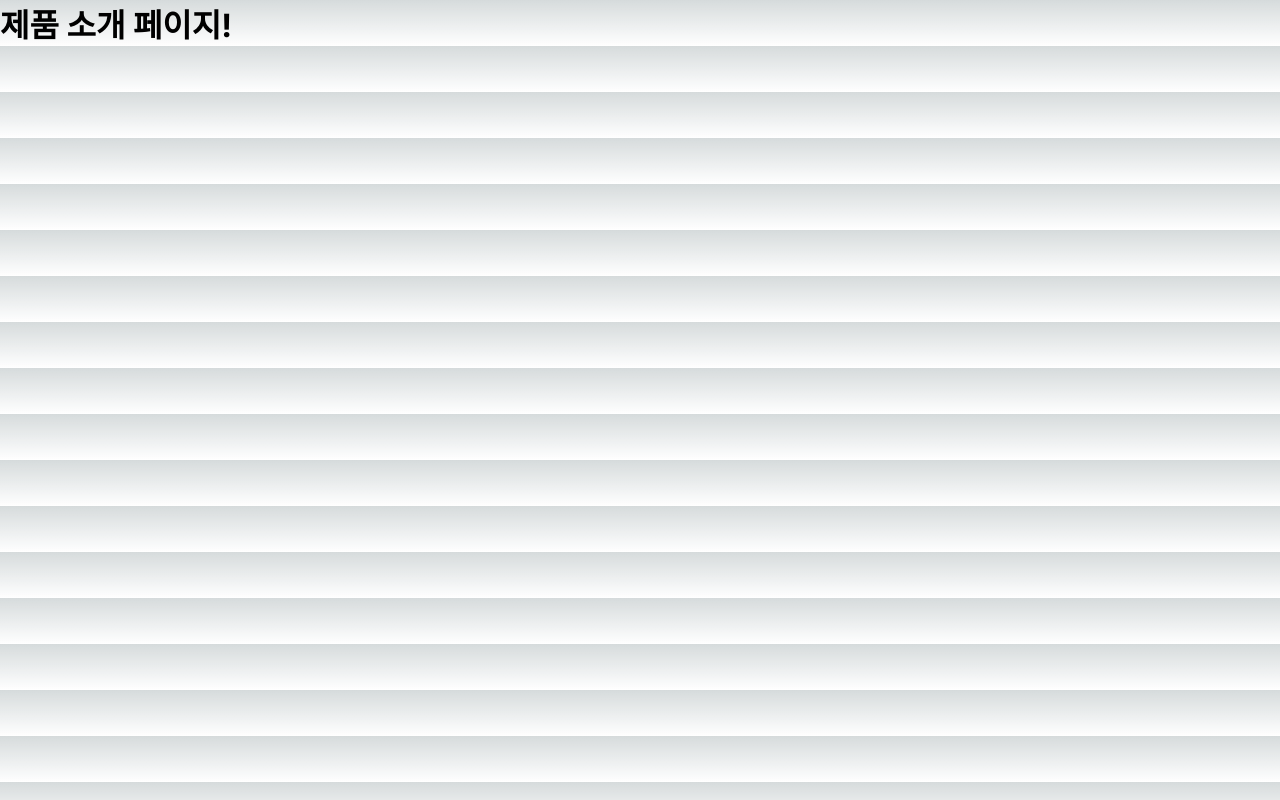
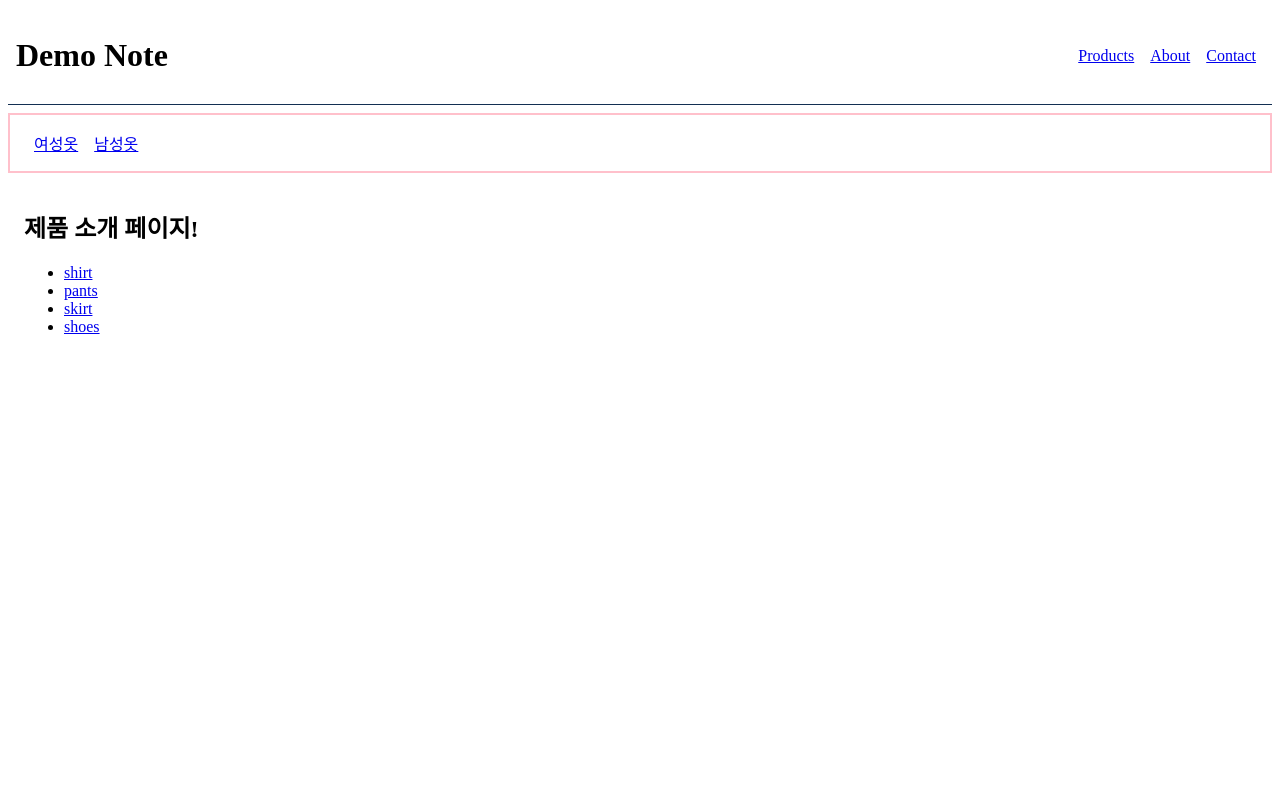
Before and after one commit to choizlor/Nextjs_edu, a Next.js app in the folder note/: page /products in a window 1280 px wide. Built offline with nearby package versions, Linux system fonts and the light colour scheme.

Commit message:
Layout, Link

```diff
--- a/note/src/app/globals.css
+++ b/note/src/app/globals.css
@@ -1,4 +1,4 @@
-:root {
+/* :root {
   --max-width: 1100px;
   --border-radius: 12px;
   --font-mono: ui-monospace, Menlo, Monaco, 'Cascadia Mono', 'Segoe UI Mono',
@@ -104,4 +104,4 @@ a {
   html {
     color-scheme: dark;
   }
-}
+} */
--- /dev/null
+++ b/note/src/app/layout.module.css
@@ -0,0 +1,11 @@
+.header {
+  display: flex;
+  justify-content: space-between;
+  align-items: center;
+  padding: 8px;
+  border-bottom: 1px solid #132f52;
+}
+
+.nav a {
+  padding: 0 8px;
+}
--- a/note/src/app/layout.tsx
+++ b/note/src/app/layout.tsx
@@ -1,21 +1,34 @@
-import './globals.css'
-import { Inter } from 'next/font/google'
+import "./globals.css";
+import { Inter } from "next/font/google";
+import styles from "./layout.module.css";
+import Link from "next/link";
 
-const inter = Inter({ subsets: ['latin'] })
+const inter = Inter({ subsets: ["latin"] });
 
 export const metadata = {
-  title: 'Create Next App',
-  description: 'Generated by create next app',
-}
+  title: "Create Next App",
+  description: "Generated by create next app",
+};
 
 export default function RootLayout({
   children,
 }: {
-  children: React.ReactNode
+  children: React.ReactNode;
 }) {
   return (
     <html lang="en">
-      <body className={inter.className}>{children}</body>
+      <head />
+      <body>
+        <header className={styles.header}>
+          <h1>Demo Note</h1>
+          <nav className={styles.nav}>
+            <Link href='/products'>Products</Link>
+            <Link href='/about'>About</Link>
+            <Link href='/contact'>Contact</Link>
+          </nav>
+        </header>
+        {children}
+      </body>
     </html>
-  )
+  );
 }
--- a/note/src/app/page.tsx
+++ b/note/src/app/page.tsx
@@ -1,8 +1,6 @@
 import Image from "next/image";
-import { notFound } from "next/navigation";
 import styles from "./page.module.css";
 
 export default function Home() {
-  notFound();
   return <h1>홈페이지!</h1>;
 }
--- /dev/null
+++ b/note/src/app/products/layout.module.css
@@ -0,0 +1,13 @@
+.nav {
+  border: 2px solid pink;
+  padding: 16px;
+  margin-top: 8px;
+}
+
+.nav a {
+  padding: 0 8px;
+}
+
+.product {
+  padding: 16px
+}
--- /dev/null
+++ b/note/src/app/products/layout.tsx
@@ -0,0 +1,18 @@
+import Link from "next/link";
+import styles from "./layout.module.css";
+
+export default function ProductsLayout({
+  children,
+}: {
+  children: React.ReactNode;
+}) {
+  return (
+    <>
+      <nav className={styles.nav}>
+        <Link href="/products/women">여성옷</Link>
+        <Link href="/products/men">남성옷</Link>
+      </nav>
+      <section className={styles.product}>{children}</section>
+    </>
+  );
+}
--- a/note/src/app/products/page.tsx
+++ b/note/src/app/products/page.tsx
@@ -1,3 +1,18 @@
+import Link from "next/link";
+
+const products = ["shirt", "pants", "skirt", "shoes"];
+
 export default function Products() {
-    return <h1>제품 소개 페이지!</h1>;
-  }
+  return (
+    <>
+      <h1>제품 소개 페이지!</h1>
+      <ul>
+        {products.map((product, index) => (
+          <li key={index}>
+            <Link href={`products/${product}`}>{product}</Link>
+          </li>
+        ))}
+      </ul>
+    </>
+  );
+}
```
